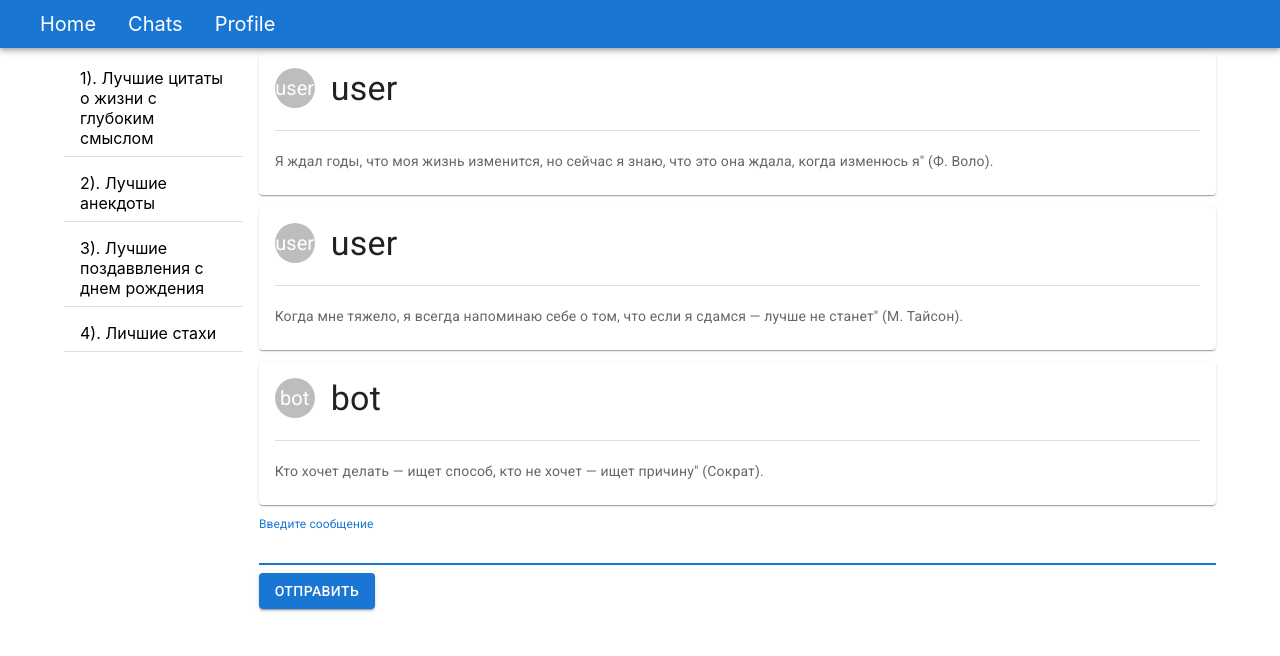
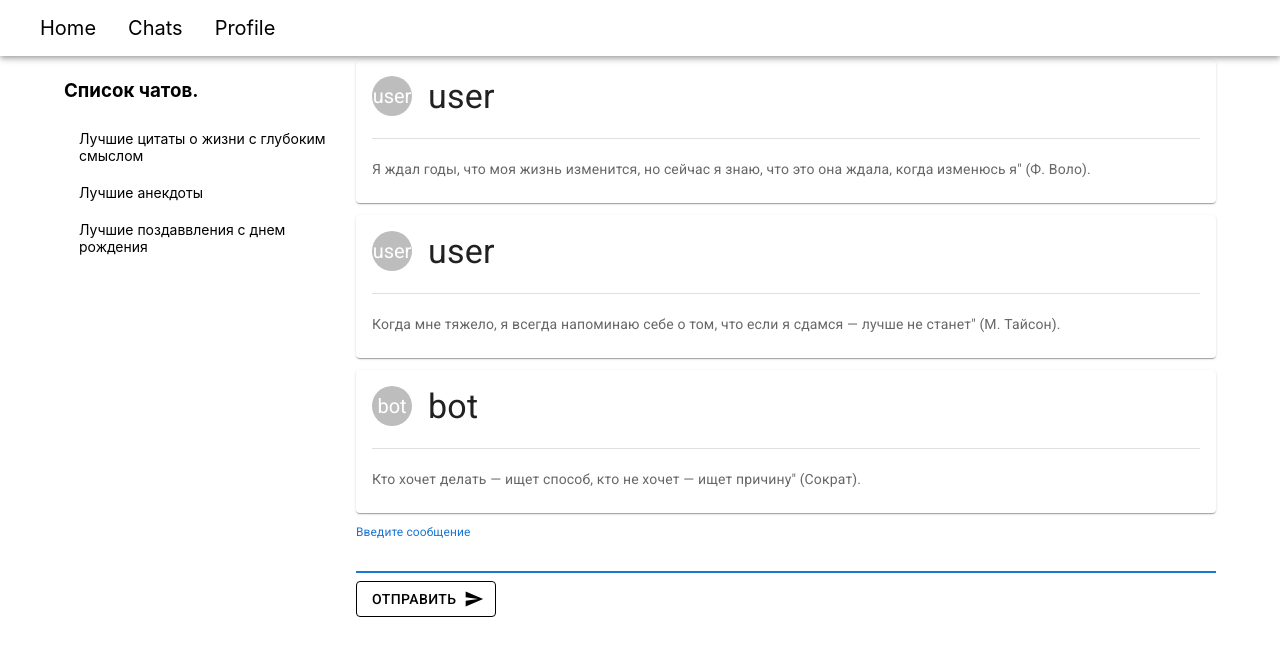
Before and after one commit to xIgor1982/react_geek_brains, a React (Create React App) app: page /chats in a window 1280 px wide. Shown: the top 656 px of the page. Built offline with nearby package versions, Linux system fonts and the light colour scheme.

Commit message:
Урок 4. Children. Роутинг в React Переделано. Осталось настроить отработку списка чатов.

```diff
--- a/src/App.css
+++ b/src/App.css
@@ -1,3 +1,21 @@
 h1, h2 {
     text-align: center;
 }
+
+.link-style {
+    margin: 5px;
+    font-size: 14px;
+    display: inline-block;
+    width: 100%;
+}
+
+.link-style-a {
+    text-decoration: none;
+    display: block;
+    padding: 5px 10px;
+    border-radius: 5px;
+}
+
+.link-style-ul {
+    padding: 0;
+}
--- a/src/App.js
+++ b/src/App.js
@@ -1,10 +1,11 @@
+import * as React from 'react';
 import './App.css';
 import ChatsContent from "./Components/ChatsContent"
 import {useCallback, useEffect, useRef, useState} from "react";
 import {v4 as uuidv4} from "uuid";
 import {ANSWER_BOT, AUTHORS, INITIAL_MESSAGE} from "./data/data";
-import {AppBar, Container, Grid, Toolbar, Typography} from "@mui/material";
-import {Link, Route, Routes} from "react-router-dom";
+import {AppBar, Tab, Tabs, Toolbar} from "@mui/material";
+import {Link, Route, Routes, useParams} from "react-router-dom";
 import {Home} from "./Components/Home";
 import {Profile} from "./Components/Profile";
 
@@ -46,39 +47,51 @@ function App() {
         linkStyle: {
             margin: "1rem",
             textDecoration: "none",
-            color: 'white',
-            fontSize: '20px'
+            fontSize: '20px',
+            color: 'black',
+            display: 'inline-block',
+            width: '100%',
+            height: '100%'
         }
     }
 
     return (
         <>
-            <AppBar position="sticky" sx={{mb: 0.5}}>
-                <Toolbar variant="dense">
+            <AppBar
+                position="sticky"
+                color='inherit'
+                sx={{mb: 0.5}}
+            >
+                <Toolbar
+                    variant="dense"
+                >
                     <ul style={AppBarStyle.appBarUlStyle}>
                         <li>
-                            <Link to="/" style={AppBarStyle.linkStyle}>Home</Link>
+                            <Link to="/" style={AppBarStyle.linkStyle}>
+                                Home
+                            </Link>
                         </li>
                         <li>
-                            <Link to="/chats" style={AppBarStyle.linkStyle}>Chats</Link>
+                            <Link to="/chats" style={AppBarStyle.linkStyle}>
+                                Chats
+                            </Link>
                         </li>
                         <li>
-                            <Link to="/profile" style={AppBarStyle.linkStyle}>Profile</Link>
+                            <Link to="/profile" style={AppBarStyle.linkStyle}>
+                                Profile
+                            </Link>
                         </li>
                     </ul>
                 </Toolbar>
             </AppBar>
             <Routes>
-                <Route path="/" element={<Home/>}/>
-                <Route path="chats" element={
-                    <ChatsContent
-                        messages={messages}
-                        handleSendMessage={handleSendMessage}
-                    />
-                }
-                />
-                <Route path="profile" element={<Profile/>}/>
-                <Route path="*" element={<h3>404</h3>}/>
+                <Route path="/" element={<Home />} />
+                <Route path="chats">
+                    <Route index element={<ChatsContent messages={messages} handleSendMessage={handleSendMessage}/>} />
+                    <Route path=':chatsId' element={<ChatsContent messages={messages} handleSendMessage={handleSendMessage}/>} />
+                </Route>
+                <Route path="profile" element={<Profile/>} />
+                <Route path="*" element={<h3>404</h3>} />
             </Routes>
         </>
     );
--- a/src/Components/ChatsContent.jsx
+++ b/src/Components/ChatsContent.jsx
@@ -1,35 +1,47 @@
 import {Container, Grid,  List as MaterialList, ListItem} from "@mui/material";
 import Messages from "./Message/Messages";
-import {CHATS_NAME_LIST} from "../data/data";
+import {CHATS_LIST} from "../data/data";
+import {Link, NavLink, Route, Routes, useParams} from "react-router-dom";
 
 const ChatsContent = ({messages, handleSendMessage}) => {
+    const { chatId } = useParams()
+    console.log('chatId =>')
+    console.log(chatId)
 
+    const colorBlockLinkActive = {
+        color: 'white' ,
+        backgroundColor: 'green'
+    }
+    const colorBlockLinkNotActive = {
+        color: 'black' ,
+        backgroundColor: 'white'
+    }
 
 
     return (
         <Container>
             <Grid container spacing={2}>
-                <Grid item xs={2}>
-                    <MaterialList>
-                        {CHATS_NAME_LIST.map((item, index) => {
-                            return (
-                                <ListItem
-                                    key={item.id}
-                                    divider={true}
-                                    variant="h6"
-                                    component="div"
-                                    sx={{
-                                        cursor: "pointer",
-                                        mb: 1
-                                    }}
-                                >
-                                    {index + 1}). {item.name}
-                                </ListItem>
-                            )
-                        })}
-                    </MaterialList>
+                <Grid item xs={3}>
+                    <h3>Список чатов.</h3>
+                    <ul className='link-style-ul'>
+                        {CHATS_LIST.map((chat) => (
+                            <>
+                                <li className='link-style'>
+                                    <NavLink
+                                        style={({isActive}) =>
+                                            ( isActive ? colorBlockLinkActive : colorBlockLinkNotActive)
+                                        }
+                                        to={`/chats/${chat.id}`}
+                                        className='link-style-a'
+                                    >
+                                        {chat.name}
+                                    </NavLink>
+                                </li>
+                            </>
+                        ))}
+                    </ul>
                 </Grid>
-                <Grid item xs={10}>
+                <Grid item xs={9}>
                     <Messages
                         messages={messages}
                         handleSendMessage={handleSendMessage}
@@ -41,3 +53,5 @@ const ChatsContent = ({messages, handleSendMessage}) => {
 }
 
 export default ChatsContent
+
+/*<Route path='chats/chat3' element={<Messages messages={messages} handleSendMessage={handleSendMessage} />} />*/
--- a/src/Components/Message/MessageCreate.jsx
+++ b/src/Components/Message/MessageCreate.jsx
@@ -2,6 +2,7 @@ import {Button, TextField} from "@mui/material";
 import {useRef, useState} from "react";
 import {v4 as uuidv4} from "uuid";
 import {AUTHORS} from "../../data/data";
+import SendIcon from '@mui/icons-material/Send';
 
 const MessageCreate = ({handleSendMessage}) => {
     const [value, setValue] = useState('')
@@ -38,9 +39,11 @@ const MessageCreate = ({handleSendMessage}) => {
                 autoFocus={true}
             />
             <Button
-                variant="contained"
+                variant="outlined"
                 type="submit"
                 sx={{mt: 0.5}}
+                endIcon={<SendIcon />}
+                color='inherit'
             >
                 Отправить
             </Button>
--- a/src/data/data.js
+++ b/src/data/data.js
@@ -3,6 +3,67 @@ import {v4 as uuidv4} from "uuid";
 export const AUTHORS = {
     user: 'user',
     bot: 'bot'
+}
+
+export const CHATS_LIST_INITIAL = {
+    chats1: [
+        {
+            id: uuidv4(),
+            text: `Я ждал годы, что моя жизнь изменится, но сейчас я знаю, что это она ждала, когда изменюсь я" (Ф. Воло).`,
+            author: AUTHORS.user
+        },
+        {
+            id: uuidv4(),
+            text: `Когда мне тяжело, я всегда напоминаю себе о том, что если я сдамся — лучше не станет" (М. Тайсон).`,
+            author: AUTHORS.user
+        },
+    ],
+    chats2: [
+        {
+            id: uuidv4(),
+            text: `Мой психиатр посоветовал чаще улыбаться. На работе ходил весь день с улыбкой.
+               В конце смены начальник сказал:<br>
+               — Завязывай с наркотиками, а то уволю!
+               `,
+            author: AUTHORS.user
+        },
+        {
+            id: uuidv4(),
+            text: `Мяч еще летел в окно директора школы, а дети уже играли в прятки...`,
+            author: AUTHORS.user
+        }
+    ],
+    chats3: [
+        {
+            id: uuidv4(),
+            text: `
+        Тебе желаю море счастья,<br/>
+        Улыбок, солнца и тепла.<br/>
+        Чтоб жизнь была еще прекрасней,<br/>
+        Удача за руку вела!<br/>
+        <br/>
+        Пусть в доме будет только радость,<br/>
+        Уют, достаток и покой.<br/>
+        Друзья, родные будут рядом,<br/>
+        Беда обходит стороной!<br/>
+        <br/>
+        Здоровья крепкого желаю<br/>
+        И легких жизненных дорог.<br/>
+        И пусть всегда, благословляя,<br/>
+        Тебя хранит твой ангелок!<br/>
+               `,
+            author: AUTHORS.user
+        },
+        {
+            id: uuidv4(),
+            text: `С днем рождения! Желаю крепкого здоровья, удачи, благополучия, добра, радости, любви, счастья, хорошего
+        настроения, улыбок, ярких впечатлений. Пусть тепло и уют всегда наполняют твой дом, пусть солнечный свет
+        согревает в любую погоду, а желания исполняются при одной мысли о них.`,
+            author: AUTHORS.user
+        }
+    ],
+    chats4: []
+
 }
 
 export const INITIAL_MESSAGE = [
@@ -18,24 +79,51 @@ export const INITIAL_MESSAGE = [
     },
 ]
 
-export const CHATS_NAME_LIST = [
+export const INITIAL_MESSAGE_2 = [
     {
         id: uuidv4(),
-        name: 'Лучшие цитаты о жизни с глубоким смыслом'
+        text: `Мой психиатр посоветовал чаще улыбаться. На работе ходил весь день с улыбкой.
+               В конце смены начальник сказал:<br>
+               — Завязывай с наркотиками, а то уволю!
+               `,
+        author: AUTHORS.user
     },
     {
         id: uuidv4(),
-        name: 'Лучшие анекдоты'
+        text: `Мяч еще летел в окно директора школы, а дети уже играли в прятки...`,
+        author: AUTHORS.user
+    },
+]
+
+export const INITIAL_MESSAGE_3 = [
+    {
+        id: uuidv4(),
+        text: `
+        Тебе желаю море счастья,<br/>
+        Улыбок, солнца и тепла.<br/>
+        Чтоб жизнь была еще прекрасней,<br/>
+        Удача за руку вела!<br/>
+        <br/>
+        Пусть в доме будет только радость,<br/>
+        Уют, достаток и покой.<br/>
+        Друзья, родные будут рядом,<br/>
+        Беда обходит стороной!<br/>
+        <br/>
+        Здоровья крепкого желаю<br/>
+        И легких жизненных дорог.<br/>
+        И пусть всегда, благословляя,<br/>
+        Тебя хранит твой ангелок!<br/>
+               `,
+        author: AUTHORS.user
     },
     {
         id: uuidv4(),
-        name: 'Лучшие поздаввления с днем рождения'
+        text: `С днем рождения! Желаю крепкого здоровья, удачи, благополучия, добра, радости, любви, счастья, хорошего
+        настроения, улыбок, ярких впечатлений. Пусть тепло и уют всегда наполняют твой дом, пусть солнечный свет
+        согревает в любую погоду, а желания исполняются при одной мысли о них.`,
+        author: AUTHORS.user
     },
-    {
-        id: uuidv4(),
-        name: 'Личшие стахи'
-    }
-];
+]
 
 export const ANSWER_BOT = [
     `Если все сложилось не так, как вы ожидали, не расстраивайтесь. Божьи планы всегда лучше наших" (И.-В. Гёте).`,
@@ -50,3 +138,40 @@ export const ANSWER_BOT = [
     `Когда ты будешь ценить то, что у тебя есть, а не жить в поиске идеалов, тогда ты по-настоящему станешь счастливым" (Ф. Ницше)`,
     `В тот момент, когда вы подумаете, что выхода нет, вспомните о том, что вы продюсер своей жизни" (Джордж Карлин)`
 ]
+
+
+export const CHATS_NAME_LIST = [
+    {
+        id: uuidv4(),
+        name: 'Лучшие цитаты о жизни с глубоким смыслом',
+        initialChatUser: INITIAL_MESSAGE,
+        initialChatBot: ANSWER_BOT
+    },
+    {
+        id: uuidv4(),
+        name: 'Лучшие анекдоты',
+        initialChatUser: INITIAL_MESSAGE_2,
+        initialChatBot: 'Я бот! Хороший анекдот!'
+    },
+    {
+        id: uuidv4(),
+        name: 'Лучшие поздаввления с днем рождения',
+        initialChatUser: INITIAL_MESSAGE_3,
+        initialChatBot: 'Я бот! Хороший поздравление!'
+    }
+];
+
+export const CHATS_LIST = [
+    {
+        name: 'Лучшие цитаты о жизни с глубоким смыслом',
+        id: 'chat1'
+    },
+    {
+        name: 'Лучшие анекдоты',
+        id: 'chat2'
+    },
+    {
+        name: 'Лучшие поздаввления с днем рождения',
+        id: 'chat3'
+    },
+]
```
